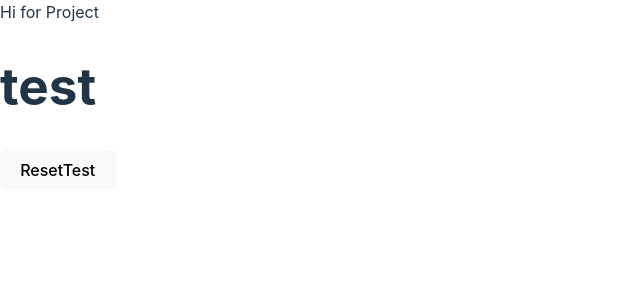
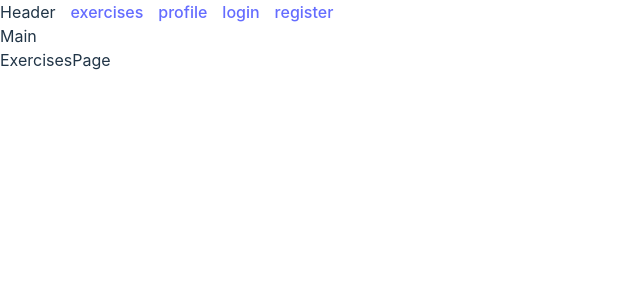
Before and after one commit to Roman921ux/HeavyDutyWeb, a React (Vite) app: page /exercises in a window 1280 px wide. Shown: the top 300 px of the page, without its empty margins (0-640 px from the left). Built offline with nearby package versions, Linux system fonts and the light colour scheme.

Commit message:
Version_0.4

```diff
--- a/src/App.jsx
+++ b/src/App.jsx
@@ -1,16 +1,37 @@
-import { useDispatch, useSelector } from 'react-redux'
 import styled from 'styled-components'
-import { resetTest } from './feature/user/user-slice'
+import { Route, Routes } from 'react-router-dom'
+import Header from './components/Header'
+import Main from './components/Main'
+// pages
+import HomePage from './pages/HomePage'
+import ExercisesPage from './pages/ExercisesPage'
+import ProfilePage from './pages/ProfilePage'
+import LoginPage from './pages/auth/LoginPage'
+import RegisterPage from './pages/auth/RegisterPage'
+import NotFoundPage from './pages/NotFoundPage'
 
 function App() {
-  const { test } = useSelector(state => state.user)
-  const dispatch = useDispatch()
 
   return (
     <Container>
-      Hi for Project
-      <h1>{test}</h1>
-      <button onClick={() => dispatch(resetTest())}>ResetTest</button>
+      <Header />
+      <Routes>
+        <Route path="/" element={<Main />}>
+          <Route path="/" element={
+            <HomePage />
+          } />
+          <Route path="/exercises" element={
+            <ExercisesPage />
+          } />
+          <Route path="/profile" element={
+            <ProfilePage />
+          } />
+
+          <Route path="/login" element={<LoginPage />} />
+          <Route path="/register" element={<RegisterPage />} />
+          <Route path="*" element={<NotFoundPage />} />
+        </Route>
+      </Routes>
     </Container>
   )
 }
--- /dev/null
+++ b/src/components/Header.jsx
@@ -0,0 +1,21 @@
+import { NavLink } from 'react-router-dom';
+import styled from 'styled-components';
+
+function Header() {
+  return (
+    <Container>
+      Header
+      <NavLink to='/exercises'>exercises</NavLink>
+      <NavLink to='/profile'>profile</NavLink>
+      <NavLink to='/login'>login</NavLink>
+      <NavLink to='/register'>register</NavLink>
+    </Container>
+  );
+}
+
+export default Header;
+
+const Container = styled.div`
+  display: flex;
+  gap: 15px;
+`;
--- /dev/null
+++ b/src/components/Main.jsx
@@ -0,0 +1,17 @@
+import { Outlet } from 'react-router-dom';
+import styled from 'styled-components';
+
+function Main() {
+  return (
+    <Container>
+      Main
+      <Outlet />
+    </Container>
+  );
+}
+
+export default Main;
+
+const Container = styled.div`
+
+`;
--- /dev/null
+++ b/src/pages/ExercisesPage.jsx
@@ -0,0 +1,15 @@
+import styled from 'styled-components';
+
+function ExercisesPage() {
+  return (
+    <Container>
+      ExercisesPage
+    </Container>
+  );
+}
+
+export default ExercisesPage;
+
+const Container = styled.div`
+
+`;
--- /dev/null
+++ b/src/pages/HomePage.jsx
@@ -0,0 +1,15 @@
+import styled from 'styled-components';
+
+function HomePage() {
+  return (
+    <Container>
+      HomePage
+    </Container>
+  );
+}
+
+export default HomePage;
+
+const Container = styled.div`
+
+`;
--- /dev/null
+++ b/src/pages/NotFoundPage.jsx
@@ -0,0 +1,15 @@
+import styled from 'styled-components';
+
+function NotFoundPage() {
+  return (
+    <Container>
+      NotFoundPage
+    </Container>
+  );
+}
+
+export default NotFoundPage;
+
+const Container = styled.div`
+
+`;
--- /dev/null
+++ b/src/pages/ProfilePage.jsx
@@ -0,0 +1,15 @@
+import styled from 'styled-components';
+
+function ProfilePage() {
+  return (
+    <Container>
+      ProfilePage
+    </Container>
+  );
+}
+
+export default ProfilePage;
+
+const Container = styled.div`
+
+`;
--- /dev/null
+++ b/src/pages/auth/LoginPage.jsx
@@ -0,0 +1,15 @@
+import styled from 'styled-components';
+
+function LoginPage() {
+  return (
+    <Container>
+      LoginPage
+    </Container>
+  );
+}
+
+export default LoginPage;
+
+const Container = styled.div`
+
+`;
--- /dev/null
+++ b/src/pages/auth/RegisterPage.jsx
@@ -0,0 +1,15 @@
+import styled from 'styled-components';
+
+function RegisterPage() {
+  return (
+    <Container>
+      RegisterPage
+    </Container>
+  );
+}
+
+export default RegisterPage;
+
+const Container = styled.div`
+
+`;
```
